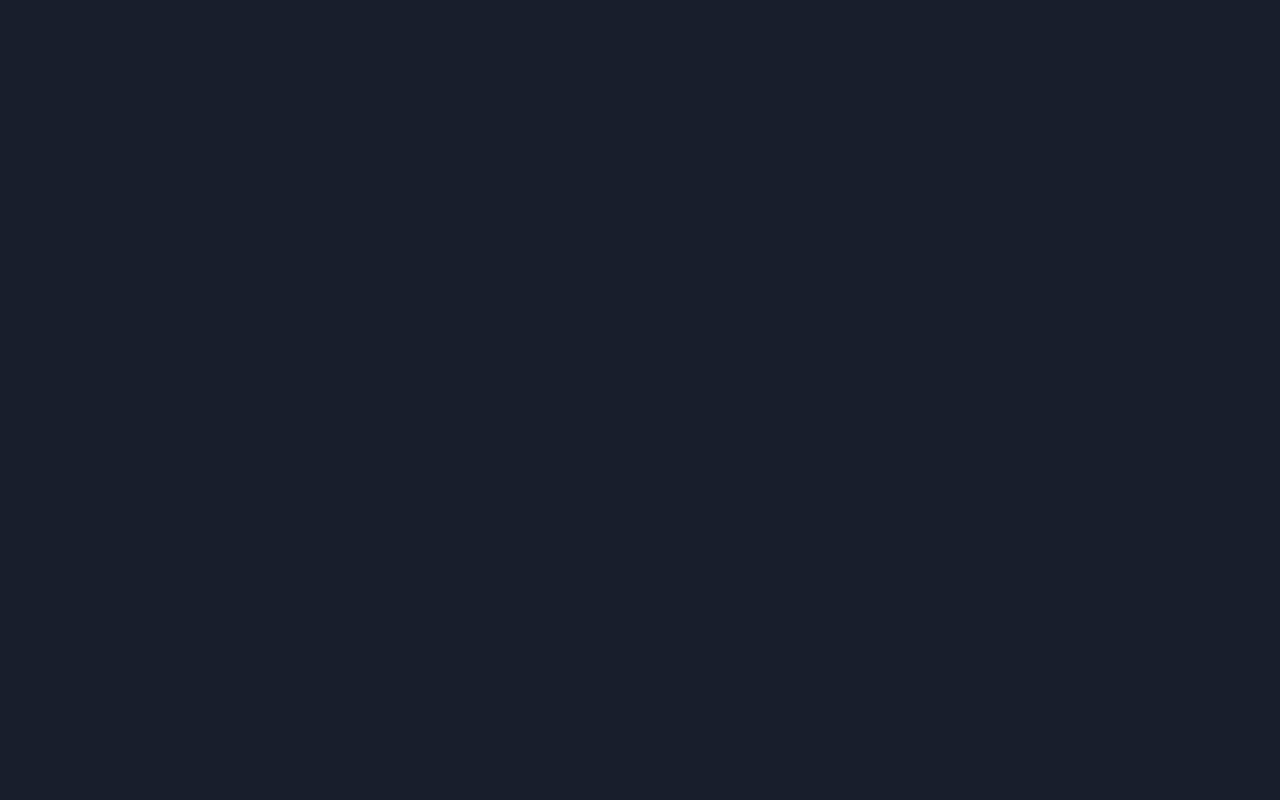
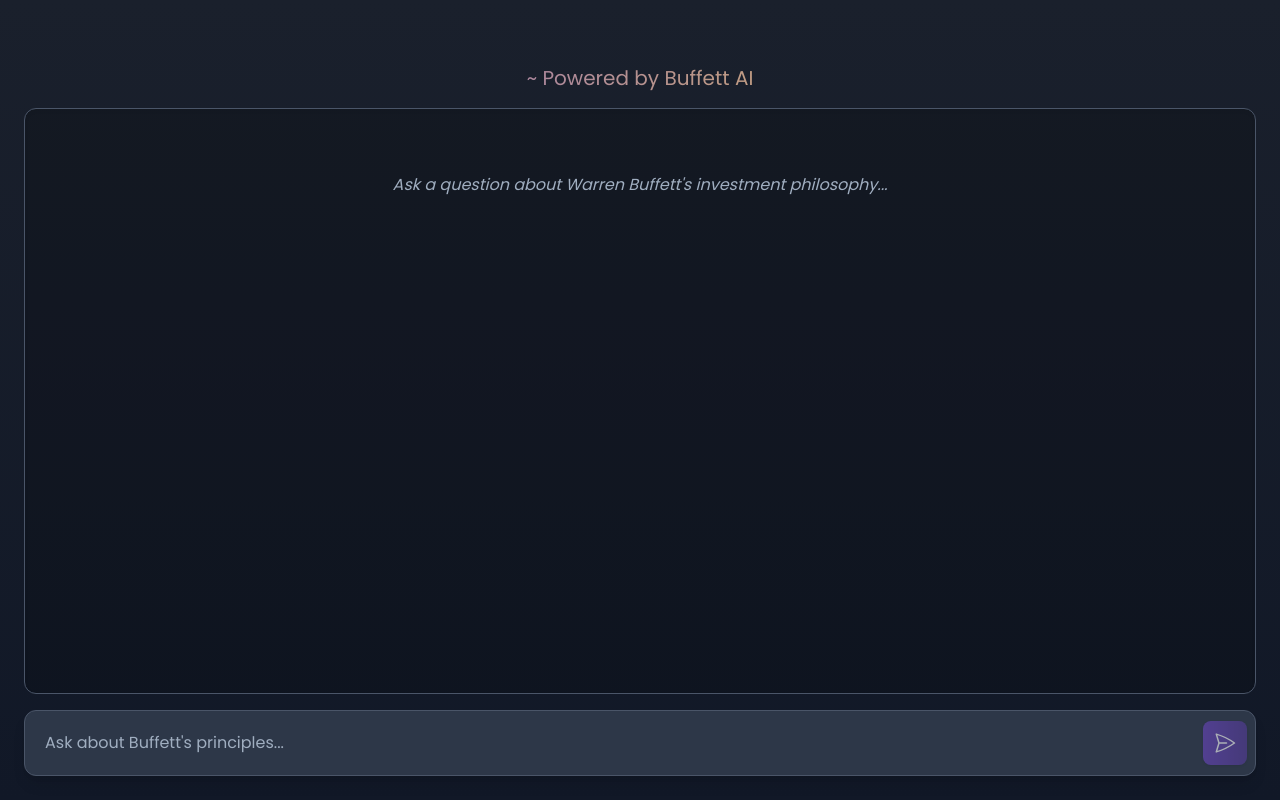
Before and after one commit to saxena-akshit/buffet-ui, a React (Vite) app: page /chatbot in a window 1280 px wide. Before the commit this address had no page. Built offline with nearby package versions, Linux system fonts and the light colour scheme.

Commit message:
feat: add basic chat feature

```diff
--- a/src/App.jsx
+++ b/src/App.jsx
@@ -3,7 +3,7 @@
 import { BrowserRouter as Router, Routes, Route } from 'react-router-dom';
 import HomePage from './pages/HomePage';
 import StockDashboard from './pages/StockDashboard';
-// import Header from './components/Header'; // Optional: Commented out - Component not created
+import ChatbotPage from './pages/ChatbotPage';
 
 function App() {
   // Apply 'dark' class to the root <html> element for Tailwind darkMode: 'class'
@@ -29,7 +29,7 @@
           <Routes>
             <Route path="/" element={<HomePage />} />
             <Route path="/dashboard" element={<StockDashboard />} />
-            {/* Add other routes here if needed */}
+            <Route path="/chatbot" element={<ChatbotPage />} />
           </Routes>
         </main>
         {/* Optional: Add a persistent Footer */}
--- /dev/null
+++ b/src/hooks/useChat.js
@@ -0,0 +1,53 @@
+import { useState, useCallback } from 'react';
+import { sendMessageToBot } from '../services/chatbotService'; // Import the API service
+
+/**
+ * Custom hook to manage chat state and logic.
+ * @returns {object} - Contains messages array, loading state, and sendMessage function.
+ */
+export const useChat = () => {
+    // State for messages in the conversation
+    const [messages, setMessages] = useState([]);
+    // State to track if waiting for bot response
+    const [loading, setLoading] = useState(false);
+
+    // Function to add a message to the state
+    // useCallback ensures this function reference is stable unless dependencies change
+    const addMessage = useCallback((sender, text) => {
+        const newMessage = {
+            id: Date.now() + Math.random(), // Add random number for better uniqueness
+            sender: sender,
+            text: text,
+        };
+        setMessages(prevMessages => [...prevMessages, newMessage]);
+    }, []); // No dependencies, setMessages is stable
+
+    // Function to handle sending a message (invokes API)
+    const sendMessage = useCallback(async (userMessageText) => {
+        if (!userMessageText || loading) return; // Prevent sending empty or while loading
+
+        // Add user message immediately
+        addMessage('user', userMessageText);
+
+        setLoading(true); // Set loading state
+
+        try {
+            // Call the API service
+            const botReplyText = await sendMessageToBot(userMessageText);
+            // Add bot response
+            addMessage('bot', botReplyText);
+        } catch (error) {
+            // Add error message if API fails
+            addMessage('bot', "Sorry, I couldn't get a response right now. Please try again later.");
+        } finally {
+            setLoading(false); // Reset loading state
+        }
+    }, [addMessage, loading]); // Depend on addMessage and loading
+
+    // Return state and functions needed by the component
+    return {
+        messages,
+        loading,
+        sendMessage, // Expose the function to send messages
+    };
+};
--- /dev/null
+++ b/src/pages/ChatbotPage.jsx
@@ -0,0 +1,110 @@
+import React, { useState, useEffect, useRef } from 'react';
+import { useChat } from '../hooks/useChat'; // Import the custom hook
+
+function ChatbotPage() {
+    // Use the custom hook to manage chat state and logic
+    const { messages, loading, sendMessage } = useChat();
+    // Local state for the input field value
+    const [input, setInput] = useState('');
+
+    // Refs for scrolling
+    const messagesEndRef = useRef(null);
+    const messageContainerRef = useRef(null);
+
+    // Form submission handler
+    const handleFormSubmit = (e) => {
+        e.preventDefault();
+        const trimmedInput = input.trim();
+        if (!trimmedInput) return; // Don't send empty messages
+
+        sendMessage(trimmedInput); // Call the sendMessage function from the hook
+        setInput(''); // Clear the input field locally
+    };
+
+    // Effect to scroll to the bottom whenever messages change
+    useEffect(() => {
+        const timer = setTimeout(() => {
+            if (messageContainerRef.current) {
+                messageContainerRef.current.scrollTop = messageContainerRef.current.scrollHeight;
+            }
+        }, 0);
+        return () => clearTimeout(timer);
+    }, [messages]);
+
+    return (
+        <div className="flex flex-col h-screen p-4 md:p-6 bg-gradient-to-b from-dark-bg to-gray-900 text-dark-text">
+            {/* Header/Title */}
+
+            <h1 className="text-2xl md:text-3xl font-bold mb-1 text-center text-transparent bg-clip-text text-gray-200 flex-shrink-0">
+                Investment Chatbot
+            </h1>
+            <h1 className="text-2xl md:text-xl mb-4 text-center text-transparent bg-clip-text bg-gradient-to-r from-brand-purple-light to-brand-gold-light flex-shrink-0">
+                ~ Powered by Buffett AI
+            </h1>
+
+            {/* Message Display Area */}
+            <div
+                ref={messageContainerRef}
+                className="flex-grow overflow-y-auto mb-4 space-y-4 p-4 md:p-6 bg-black bg-opacity-20 rounded-xl border border-dark-border shadow-inner"
+            >
+                {/* Render messages dynamically from the hook's state */}
+                {messages.length === 0 ? (
+                    <p className="text-dark-text-secondary italic text-center py-10">
+                        Ask a question about Warren Buffett's investment philosophy...
+                    </p>
+                ) : (
+                    messages.map((message) => (
+                        <div key={message.id} className={`flex ${message.sender === 'user' ? 'justify-end' : 'justify-start'}`}>
+                            <div className={`shadow-md py-2 px-4 max-w-[75%] md:max-w-[65%] ${message.sender === 'user'
+                                ? 'bg-gradient-to-r from-brand-purple to-brand-purple-dark text-white rounded-t-xl rounded-bl-xl'
+                                : 'bg-dark-card text-dark-text rounded-t-xl rounded-br-xl'
+                                }`}>
+                                {message.text}
+                            </div>
+                        </div>
+                    ))
+                )}
+
+                {/* Loading indicator (driven by hook's state) */}
+                {loading && (
+                    <div className="flex justify-start">
+                        <div className="bg-dark-card text-dark-text rounded-t-xl rounded-br-xl shadow-md py-2 px-4 inline-flex items-center space-x-2">
+                            <span className="w-2 h-2 bg-brand-gold-light rounded-full animate-pulse delay-75"></span>
+                            <span className="w-2 h-2 bg-brand-gold-light rounded-full animate-pulse delay-150"></span>
+                            <span className="w-2 h-2 bg-brand-gold-light rounded-full animate-pulse delay-300"></span>
+                        </div>
+                    </div>
+                )}
+
+                {/* Empty div to ensure scrolling works */}
+                <div ref={messagesEndRef} />
+            </div>
+
+            {/* Input Area */}
+            <form onSubmit={handleFormSubmit} className="flex-shrink-0 flex items-center bg-dark-card p-2 rounded-xl shadow-lg border border-dark-border focus-within:ring-2 focus-within:ring-brand-purple transition-all duration-300">
+                <input
+                    type="text"
+                    value={input} // Use local input state
+                    onChange={(e) => setInput(e.target.value)} // Update local input state
+                    placeholder="Ask about Buffett's principles..."
+                    className="flex-grow p-3 bg-transparent text-dark-text border-none focus:outline-none placeholder-dark-text-secondary disabled:opacity-50"
+                    aria-label="Chat message input"
+                    disabled={loading} // Use loading state from hook
+                />
+                <button
+                    type="submit"
+                    disabled={loading || !input.trim()} // Use loading state from hook
+                    className="p-2.5 ml-2 bg-gradient-to-r from-brand-purple to-brand-purple-dark hover:from-brand-purple-light hover:to-brand-purple text-white font-semibold rounded-lg transition-all duration-300 disabled:opacity-60 disabled:cursor-not-allowed flex items-center justify-center shadow hover:shadow-lg"
+                    aria-label="Send message"
+                >
+                    {/* Send Icon */}
+                    <svg xmlns="http://www.w3.org/2000/svg" fill="none" viewBox="0 0 24 24" strokeWidth={1.5} stroke="currentColor" className="w-6 h-6">
+                        <path strokeLinecap="round" strokeLinejoin="round" d="M6 12 3.269 3.125A59.769 59.769 0 0 1 21.485 12 59.768 59.768 0 0 1 3.27 20.875L5.999 12Zm0 0h7.5" />
+                    </svg>
+                </button>
+            </form>
+        </div>
+    );
+}
+
+export default ChatbotPage;
--- /dev/null
+++ b/src/services/chatbotService.js
@@ -0,0 +1,25 @@
+import axios from 'axios';
+
+const API_URL = 'http://127.0.0.1:8000/api/chatbot/'; // Base url
+
+/**
+ * Sends a message to the chatbot backend API.
+ * @param {string} userMessage - The message text from the user.
+ * @returns {Promise<string>} - A promise that resolves with the bot's reply text.
+ * @throws {Error} - Throws an error if the API call fails.
+ */
+export const sendMessageToBot = async (userMessage) => {
+    try {
+        const response = await axios.post(API_URL, { message: userMessage });
+        if (response.data && response.data.reply) {
+            return response.data.reply;
+        } else {
+            // Handle cases where the backend response format is unexpected
+            throw new Error("Invalid response format from bot API");
+        }
+    } catch (error) {
+        console.error("Error sending message to bot:", error);
+        // Rethrow or handle specific errors as needed
+        throw error; // Let the caller handle the error display
+    }
+};
```
Also changed, not shown: src/pages/HomePage.jsx (+7 -9 lines).
